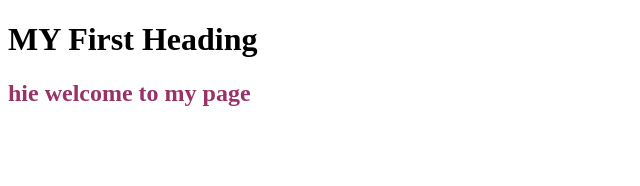
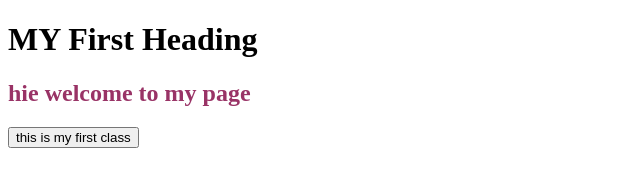
Before and after one commit to ruvita/ruvi, a plain HTML site: page index.html in a window 1280 px wide. Shown: the whole page, without its empty margins (0-640 px from the left). Drawn offline with Linux system fonts and the light colour scheme.

Commit message:
Update index.html

```diff
--- a/index.html
+++ b/index.html
@@ -8,5 +8,6 @@
 
   <h1>MY First Heading </h1>
   <h2 style="color:#993366">hie welcome to my page</h2>
+    <button onclick=alert('message')>this is my first class</button>
   </body>
 </html>
```
